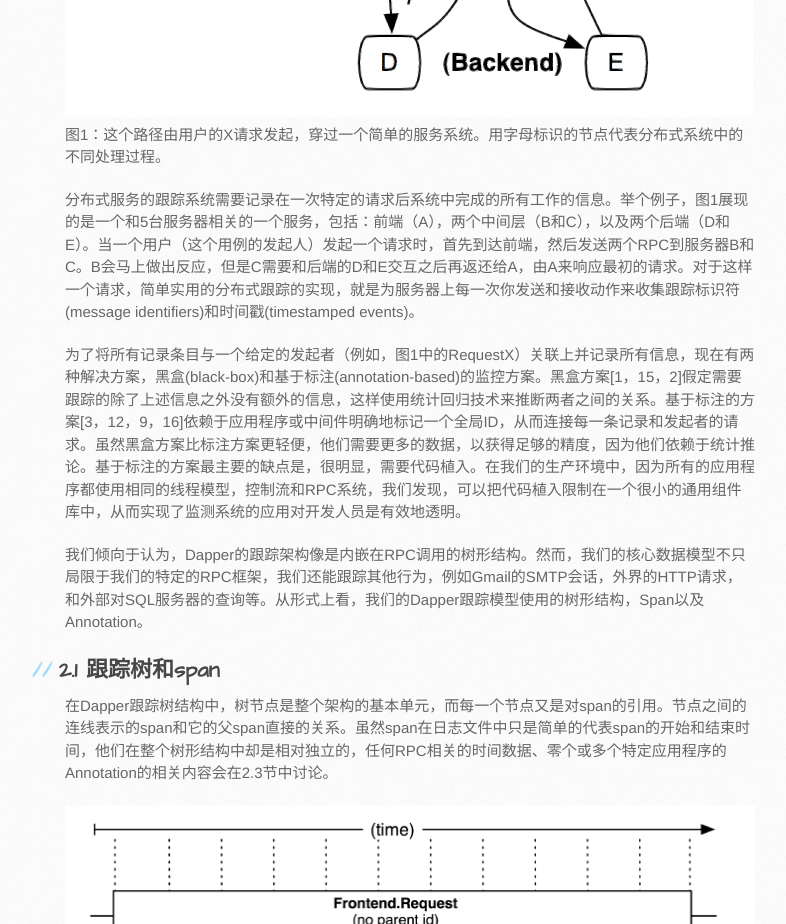
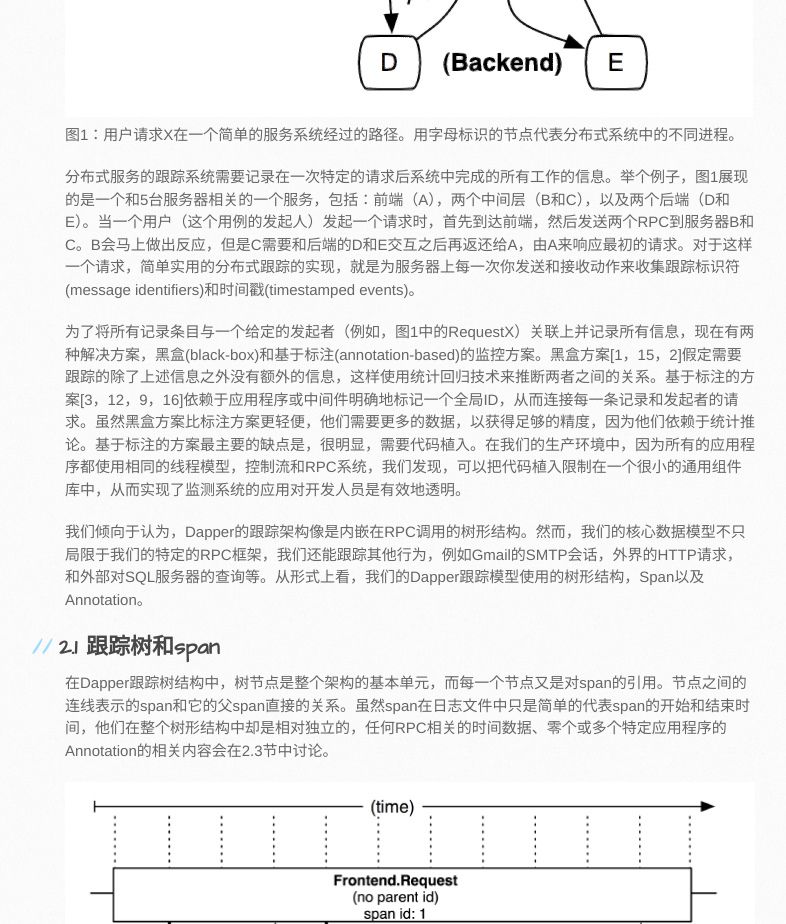
Before and after one commit to bigbully/Dapper-translation, a plain HTML site: page index.html in a window 1280 px wide. Shown: the part 2860-3784 px from the top of the page, without its empty margins (105-891 px from the left). Drawn offline with Linux system fonts and the light colour scheme.

Commit message:
Update index.html
修改Figure 1的描述

```diff
--- a/index.html
+++ b/index.html
@@ -54,7 +54,7 @@
 
 <h2>2. Dapper的分布式跟踪</h2>
 <img src="images/img1.png" />
-<p>图1：这个路径由用户的X请求发起，穿过一个简单的服务系统。用字母标识的节点代表分布式系统中的不同处理过程。</p>
+<p>图1：用户请求X在一个简单的服务系统经过的路径。用字母标识的节点代表分布式系统中的不同进程。</p>
 
 <p>分布式服务的跟踪系统需要记录在一次特定的请求后系统中完成的所有工作的信息。举个例子，图1展现的是一个和5台服务器相关的一个服务，包括：前端（A），两个中间层（B和C），以及两个后端（D和E）。当一个用户（这个用例的发起人）发起一个请求时，首先到达前端，然后发送两个RPC到服务器B和C。B会马上做出反应，但是C需要和后端的D和E交互之后再返还给A，由A来响应最初的请求。对于这样一个请求，简单实用的分布式跟踪的实现，就是为服务器上每一次你发送和接收动作来收集跟踪标识符(message identifiers)和时间戳(timestamped events)。</p>
 <p>为了将所有记录条目与一个给定的发起者（例如，图1中的RequestX）关联上并记录所有信息，现在有两种解决方案，黑盒(black-box)和基于标注(annotation-based)的监控方案。黑盒方案[1，15，2]假定需要跟踪的除了上述信息之外没有额外的信息，这样使用统计回归技术来推断两者之间的关系。基于标注的方案[3，12，9，16]依赖于应用程序或中间件明确地标记一个全局ID，从而连接每一条记录和发起者的请求。虽然黑盒方案比标注方案更轻便，他们需要更多的数据，以获得足够的精度，因为他们依赖于统计推论。基于标注的方案最主要的缺点是，很明显，需要代码植入。在我们的生产环境中，因为所有的应用程序都使用相同的线程模型，控制流和RPC系统，我们发现，可以把代码植入限制在一个很小的通用组件库中，从而实现了监测系统的应用对开发人员是有效地透明。</p>
```
